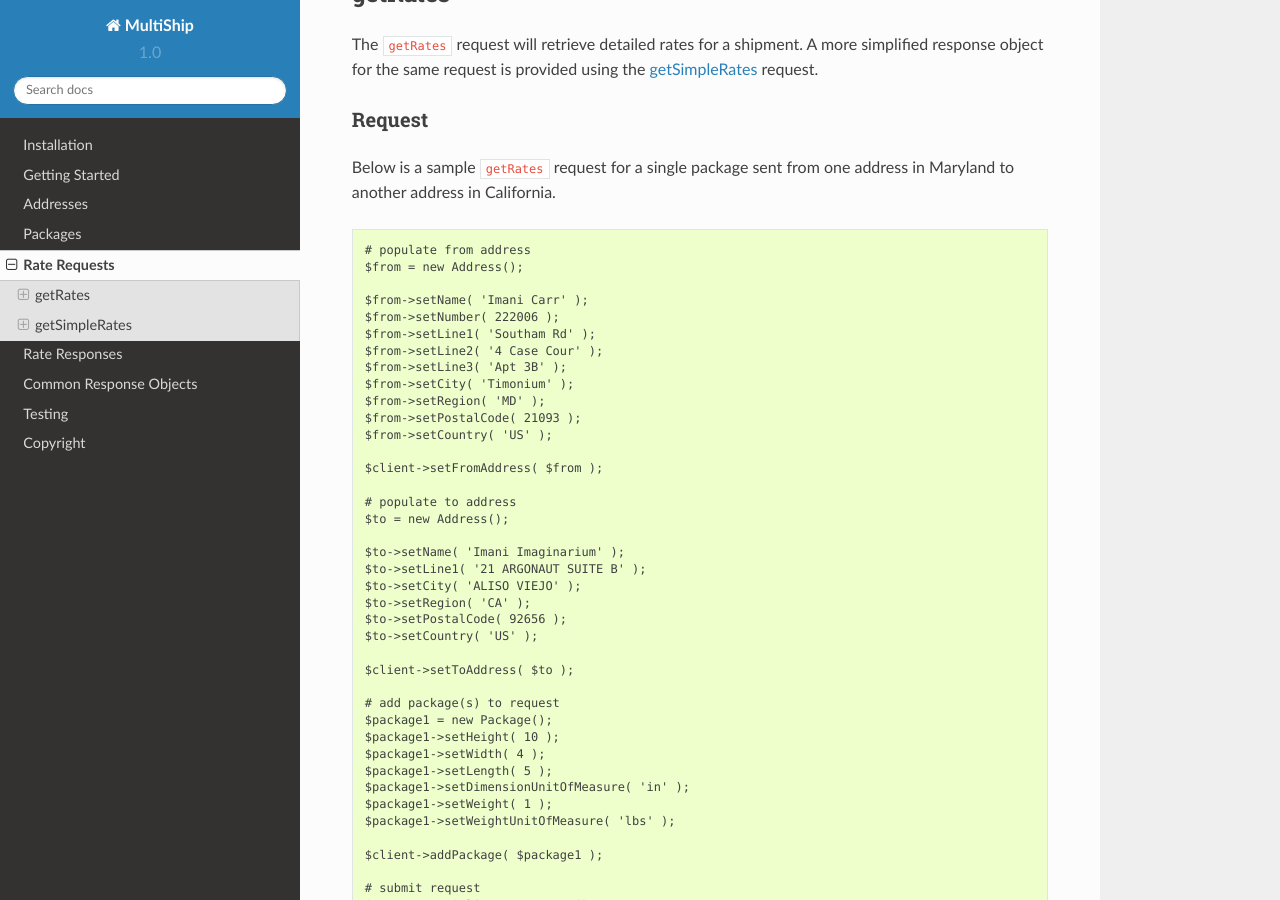
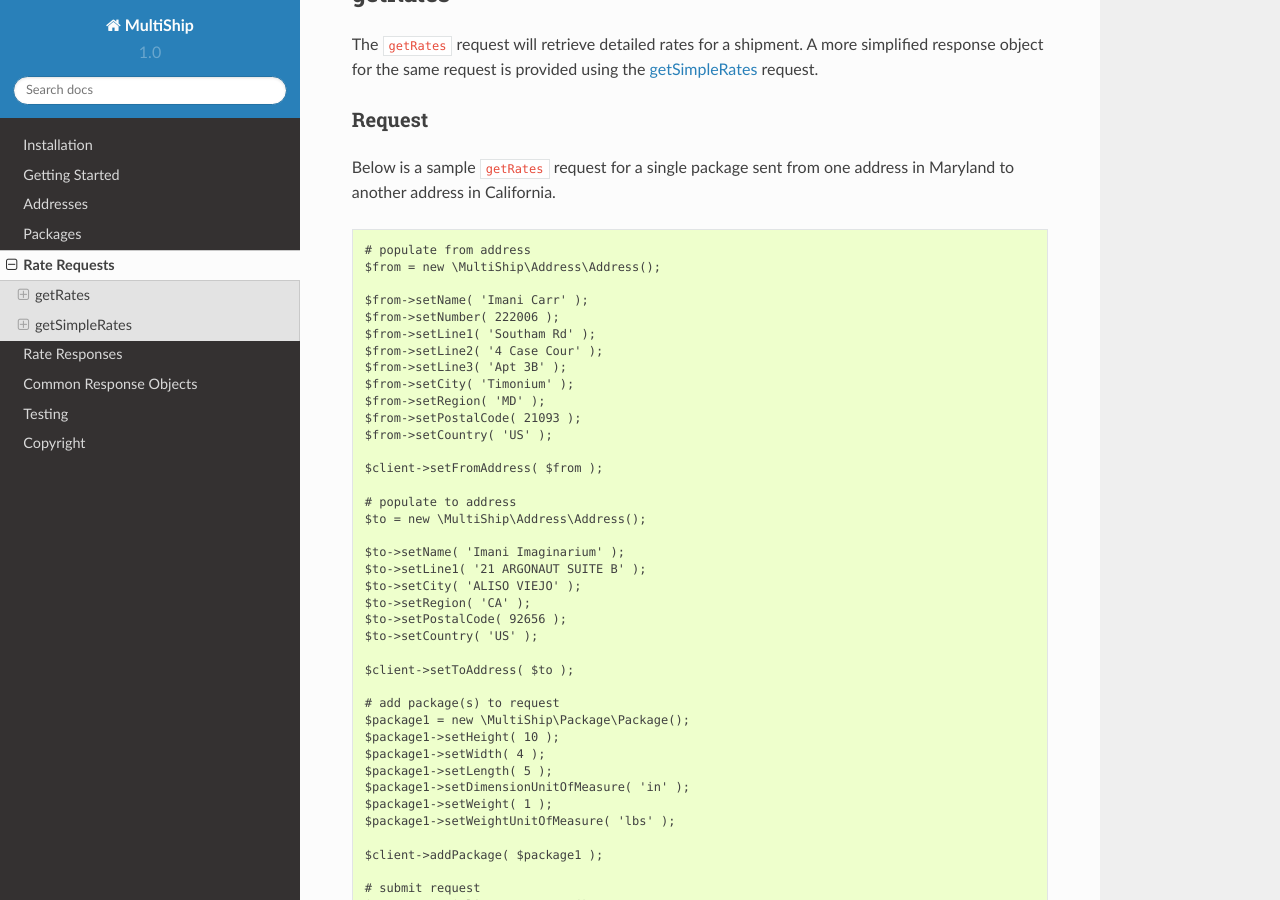
Before and after one commit to fraserreed/multiship, a Sphinx documentation site: the page built from docs/raterequest.rst, in a window 1280 px wide and 900 px high, scrolled down 401 px. Built offline with Sphinx 7.4.7 and the Read the Docs theme 2.0.0, drawn with Linux system fonts in a browser that asks for light colours; some of the changed text lies outside the part shown.

```diff
--- a/docs/copyright.rst
+++ b/docs/copyright.rst
@@ -6,7 +6,7 @@ Copyright
 
 License
 
-Copyright (c) 2013 Fraser Reed
+Copyright (c) 2015 Fraser Reed
 
 Permission is hereby granted, free of charge, to any person obtaining a copy of
 this software and associated documentation files (the "Software"), to deal in
--- a/docs/raterequest.rst
+++ b/docs/raterequest.rst
@@ -29,10 +29,8 @@ in California.
 
 .. code-block:: php
 
-
-
     # populate from address
-    $from = new Address();
+    $from = new \MultiShip\Address\Address();
 
     $from->setName( 'Imani Carr' );
     $from->setNumber( 222006 );
@@ -47,7 +45,7 @@ in California.
     $client->setFromAddress( $from );
 
     # populate to address
-    $to = new Address();
+    $to = new \MultiShip\Address\Address();
 
     $to->setName( 'Imani Imaginarium' );
     $to->setLine1( '21 ARGONAUT SUITE B' );
@@ -59,7 +57,7 @@ in California.
     $client->setToAddress( $to );
 
     # add package(s) to request
-    $package1 = new Package();
+    $package1 = new \MultiShip\Package\Package();
     $package1->setHeight( 10 );
     $package1->setWidth( 4 );
     $package1->setLength( 5 );
@@ -284,7 +282,7 @@ in California.
 .. code-block:: php
 
     # populate from address
-    $from = new Address();
+    $from = new \MultiShip\Address\Address();
 
     $from->setName( 'Imani Carr' );
     $from->setNumber( 222006 );
@@ -299,7 +297,7 @@ in California.
     $client->setFromAddress( $from );
 
     # populate to address
-    $to = new Address();
+    $to = new \MultiShip\Address\Address();
 
     $to->setName( 'Imani Imaginarium' );
     $to->setLine1( '21 ARGONAUT SUITE B' );
@@ -311,7 +309,7 @@ in California.
     $client->setToAddress( $to );
 
     # add package(s) to request
-    $package1 = new Package();
+    $package1 = new \MultiShip\Package\Package();
     $package1->setHeight( 10 );
     $package1->setWidth( 4 );
     $package1->setLength( 5 );
```
Also changed, not shown: docs/address.rst (+3 -5 lines), docs/package.rst (+4 -5 lines), docs/start.rst (+2 -6 lines), 2 other files.
